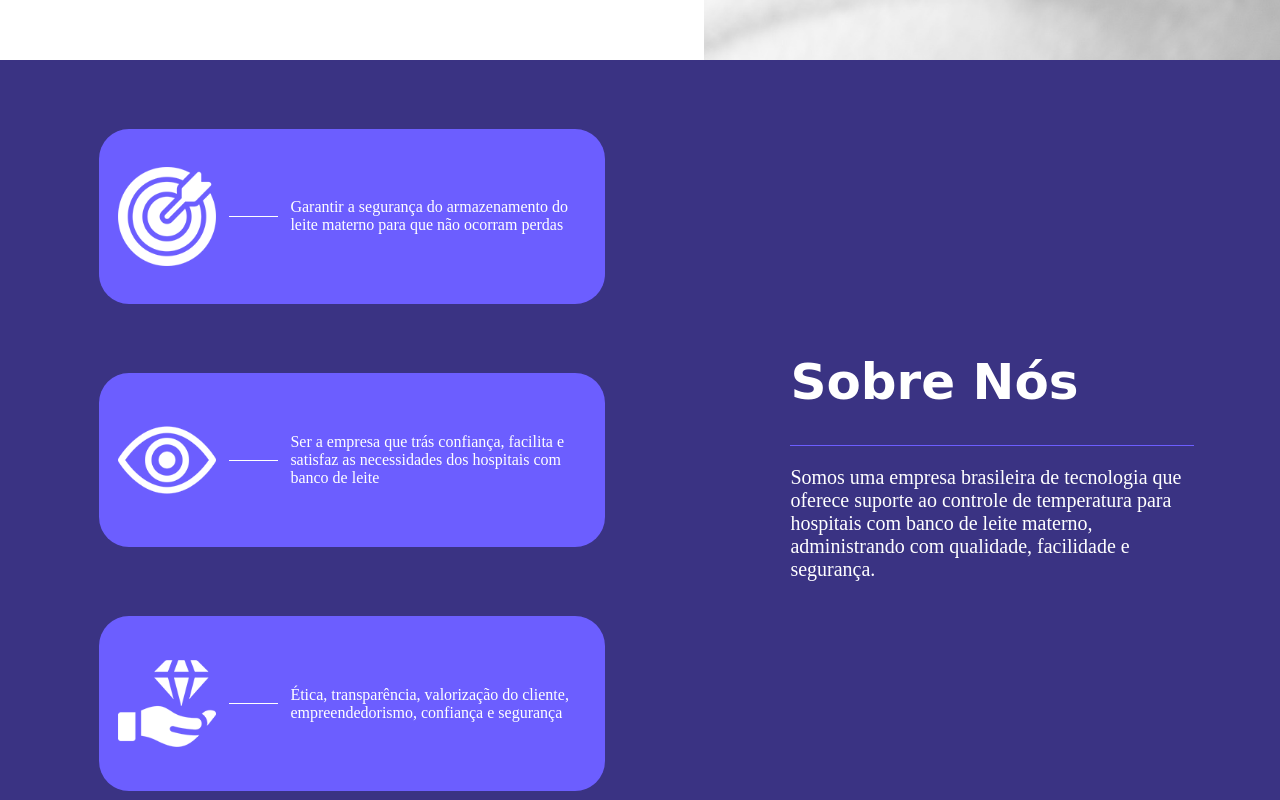
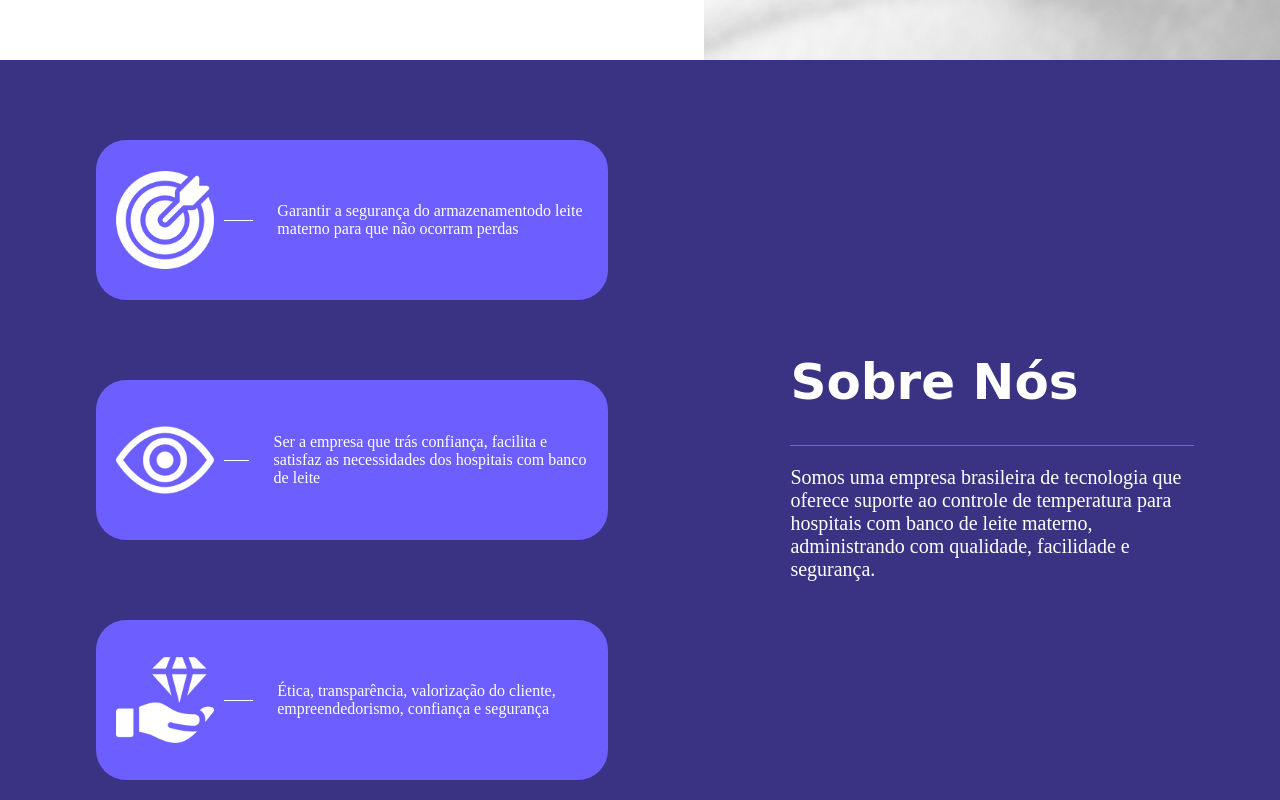
Before and after one commit to Diego-Godoi-Sorrens/Teste_Acalanto, a website: page public/Index.html in a window 1280 px wide. Shown: the part 740-1540 px from the top of the page. Drawn offline with Linux system fonts and the light colour scheme; a web font is replaced by a local one.

Commit message:
Atauaizando CSS

```diff
--- a/public/CSS/Estilo.css
+++ b/public/CSS/Estilo.css
@@ -26,6 +26,7 @@ select{
 
 h1 {
     font-family: 'Orelega One', cursive;
+
 }
 
 h2 {
@@ -756,7 +757,7 @@ body {
     background-color: white;
 }
 
-.card_missao {
+.card_mvv {
     display: flex;
     justify-content: space-evenly;
     align-items: center;
@@ -766,57 +767,17 @@ body {
     height: 20%;
     width: 70%;
     border-radius: 30px;
-    padding: 1%;
+    padding-left: 20px;
 }
 
-.card_missao img {
+.card_mvv img {
     width: 20%;
+    padding-right: 2%;
 }
 
-.card_missao p {
-    width: 60%;
-}
-
-.card_visao {
-    display: flex;
-    justify-content: space-evenly;
-    align-items: center;
-    background-color: #6c5eff;
-    font-family: Bahnschrift;
-    color: white;
-    height: 20%;
-    width: 70%;
-    border-radius: 30px;
-    padding: 1%;
-}
-
-.card_visao img {
-    width: 20%;
-}
-
-.card_visao p {
-    width: 60%;
-}
-
-.card_valores {
-    display: flex;
-    justify-content: space-evenly;
-    align-items: center;
-    background-color: #6c5eff;
-    font-family: Bahnschrift;
-    color: white;
-    height: 20%;
-    width: 70%;
-    border-radius: 30px;
-    padding: 1%;
-}
-
-.card_valores img {
-    width: 20%;
-}
-
-.card_valores p {
-    width: 60%;
+.card_mvv p {
+    padding-left: 5%;
+    padding-right: 2%
 }
 
 .barra {
@@ -840,13 +801,12 @@ body {
 /* MURILO MURILO MURILO MURILO ********************************************/
 .card_servicos {
     display: flex;
-    margin: auto;
-    padding: auto;
     flex-direction: column;
     justify-content: center;
     align-items: center;
+    font-family: Bahnschrift;
+    font-size: 10px;
     color: #6c5eff;
-    font-family: Bahnschrift;
     width: 55%;
 }
 
@@ -868,8 +828,9 @@ body {
 
 .card_servicos p {
     border: 0;
+    font-size: 20px;
     width: 70%;
-    font-size: 30px;
+    padding-left: 20px;
 }
 
 /* MURILO MURILO MURILO MURILO ********************************************/
--- a/public/Index.html
+++ b/public/Index.html
@@ -13,6 +13,7 @@
     <style>
         @import url('https://fonts.googleapis.com/css2?family=Orelega+One&display=swap');
     </style>
+
 </head>
 
 <body>
@@ -63,19 +64,18 @@
         <div class="container">
             <div class="container">
                 <div class="card_mis_vis_val">
-                    <div class="card_missao">
+                    <div class="card_mvv">
                         <img src="./img/Icon_missao.png">
                         <div class="barra"></div>
-                        <p>Garantir a segurança do armazenamento
-                            do leite materno para que não ocorram perdas</p>
+                        <p>Garantir a segurança do armazenamentodo leite materno para que não ocorram perdas</p>
                     </div>
-                    <div class="card_visao">
+                    <div class="card_mvv">
                         <img src="./img/Icon_visao.png">
                         <div class="barra"></div>
                         <p>Ser a empresa que trás confiança, facilita e
                             satisfaz as necessidades dos hospitais com banco de leite</p>
                     </div>
-                    <div class="card_valores">
+                    <div class="card_mvv">
                         <img src="./img/Icon_valores.png">
                         <div class="barra"></div>
                         <p>Ética, transparência, valorização do cliente,
```
